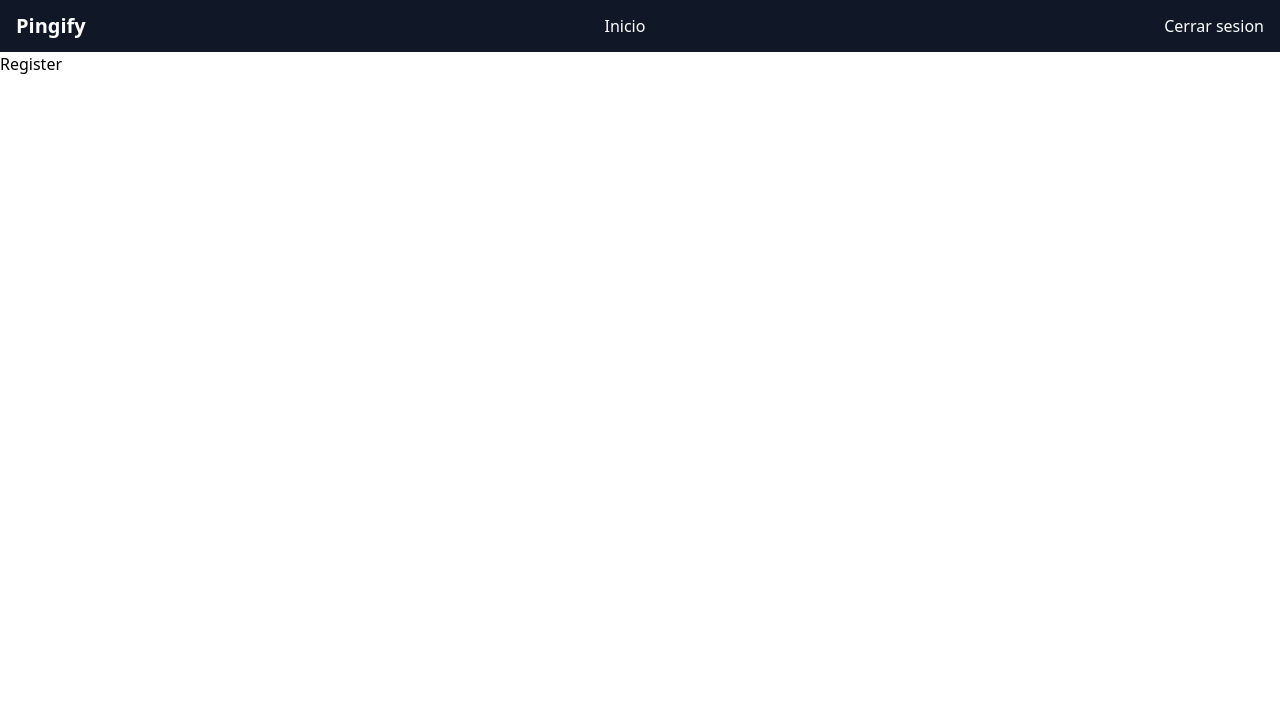
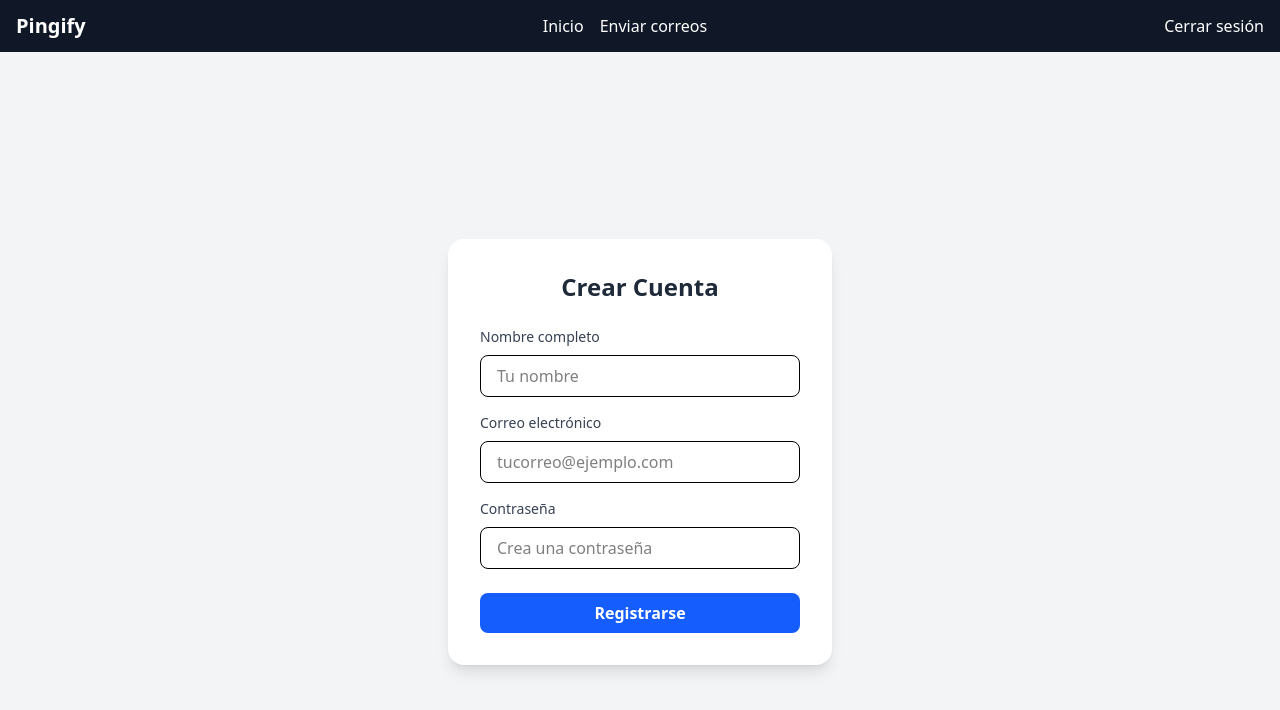
Before and after one commit to jaavispeed/Pingify, a React (Vite) app: page /register in a window 1280 px wide. Shown: the top 710 px of the page. Built offline with nearby package versions, Linux system fonts and the light colour scheme.

Commit message:
Estructura Basica con tailwind

```diff
--- a/src/components/Home/Home.jsx
+++ b/src/components/Home/Home.jsx
@@ -1,9 +1,22 @@
-import React from 'react'
+import React from 'react';
 
 const Home = () => {
+  // Puedes reemplazar estos valores con datos reales más adelante
+  const username = 'Usuario'; // O lo que recibas del backend
+  const subscribers = 123; // Número de personas suscritas al link
+
   return (
-    <div>home</div>
-  )
-}
+    <div className="min-h-screen flex items-center justify-center bg-gray-100 px-4">
+      <div className="bg-white shadow-xl rounded-2xl p-8 w-full max-w-md text-center">
+        <h1 className="text-3xl font-bold text-gray-800 mb-4">
+          ¡Bienvenido, {username}!
+        </h1>
+        <p className="text-gray-600 text-lg">
+          Tienes <span className="font-semibold text-blue-600">{subscribers}</span> personas que están suscritas a tu link.
+        </p>
+      </div>
+    </div>
+  );
+};
 
-export default Home
+export default Home;
--- a/src/components/Navbar/Navbar.jsx
+++ b/src/components/Navbar/Navbar.jsx
@@ -18,6 +18,13 @@ export const Navbar = () => {
         >
           Inicio
         </NavLink>
+
+        <NavLink
+          className="hover:text-gray-300 transition"
+          to="/Emails"
+        >
+          Enviar correos
+        </NavLink>
       </div>
 
       <div>
@@ -25,7 +32,7 @@ export const Navbar = () => {
           className="hover:text-gray-300 transition"
           to="/login"
         >
-          Cerrar sesion
+          Cerrar sesión
         </NavLink>
       </div>
     </nav>
--- /dev/null
+++ b/src/components/SendEmails/SendEmails.jsx
@@ -0,0 +1,46 @@
+import React from 'react';
+
+const SendEmails = () => {
+  return (
+    <div className="min-h-screen flex items-center justify-center bg-gray-100 px-4">
+      <div className="bg-white shadow-lg rounded-2xl p-8 w-full max-w-2xl">
+        <h2 className="text-2xl font-bold text-center mb-6 text-gray-800">Enviar Correo</h2>
+
+        <form>
+          <div className="mb-4">
+            <label className="block text-gray-700 text-sm mb-2" htmlFor="subject">
+              Asunto
+            </label>
+            <input
+              id="subject"
+              type="text"
+              placeholder="Asunto del correo"
+              className="w-full px-4 py-2 border rounded-lg focus:outline-none focus:ring-2 focus:ring-blue-500"
+            />
+          </div>
+
+          <div className="mb-6">
+            <label className="block text-gray-700 text-sm mb-2" htmlFor="message">
+              Mensaje
+            </label>
+            <textarea
+              id="message"
+              rows="6"
+              placeholder="Escribe tu mensaje aquí..."
+              className="w-full px-4 py-2 border rounded-lg focus:outline-none focus:ring-2 focus:ring-blue-500 resize-none"
+            ></textarea>
+          </div>
+
+          <button
+            type="submit"
+            className="w-full bg-blue-600 hover:bg-blue-700 text-white font-semibold py-2 px-4 rounded-lg transition duration-200"
+          >
+            Enviar
+          </button>
+        </form>
+      </div>
+    </div>
+  );
+};
+
+export default SendEmails;
--- a/src/components/auth/Login/Login.jsx
+++ b/src/components/auth/Login/Login.jsx
@@ -1,9 +1,46 @@
-import React from 'react'
+import React from 'react';
 
 const Login = () => {
   return (
-    <div>Login</div>
-  )
-}
+    <div className="min-h-screen flex items-center justify-center bg-gray-100 px-4">
+      <div className="bg-white shadow-lg rounded-2xl p-8 w-full max-w-sm">
+        <h2 className="text-2xl font-bold text-center mb-6 text-gray-800">Iniciar Sesión</h2>
 
-export default Login
+        <form>
+          <div className="mb-4">
+            <label className="block text-gray-700 text-sm mb-2" htmlFor="email">
+              Correo electrónico
+            </label>
+            <input
+              id="email"
+              type="email"
+              placeholder="tucorreo@ejemplo.com"
+              className="w-full px-4 py-2 border rounded-lg focus:outline-none focus:ring-2 focus:ring-blue-500"
+            />
+          </div>
+
+          <div className="mb-6">
+            <label className="block text-gray-700 text-sm mb-2" htmlFor="password">
+              Contraseña
+            </label>
+            <input
+              id="password"
+              type="password"
+              placeholder="••••••••"
+              className="w-full px-4 py-2 border rounded-lg focus:outline-none focus:ring-2 focus:ring-blue-500"
+            />
+          </div>
+
+          <button
+            type="submit"
+            className="w-full bg-blue-600 hover:bg-blue-700 text-white font-semibold py-2 px-4 rounded-lg transition duration-200"
+          >
+            Ingresar
+          </button>
+        </form>
+      </div>
+    </div>
+  );
+};
+
+export default Login;
--- a/src/components/auth/Register/Register.jsx
+++ b/src/components/auth/Register/Register.jsx
@@ -1,9 +1,58 @@
-import React from 'react'
+import React from 'react';
 
 const Register = () => {
   return (
-    <div>Register</div>
-  )
-}
+    <div className="min-h-screen flex items-center justify-center bg-gray-100 px-4">
+      <div className="bg-white shadow-lg rounded-2xl p-8 w-full max-w-sm">
+        <h2 className="text-2xl font-bold text-center mb-6 text-gray-800">Crear Cuenta</h2>
 
-export default Register
+        <form>
+          <div className="mb-4">
+            <label className="block text-gray-700 text-sm mb-2" htmlFor="name">
+              Nombre completo
+            </label>
+            <input
+              id="name"
+              type="text"
+              placeholder="Tu nombre"
+              className="w-full px-4 py-2 border rounded-lg focus:outline-none focus:ring-2 focus:ring-blue-500"
+            />
+          </div>
+
+          <div className="mb-4">
+            <label className="block text-gray-700 text-sm mb-2" htmlFor="email">
+              Correo electrónico
+            </label>
+            <input
+              id="email"
+              type="email"
+              placeholder="tucorreo@ejemplo.com"
+              className="w-full px-4 py-2 border rounded-lg focus:outline-none focus:ring-2 focus:ring-blue-500"
+            />
+          </div>
+
+          <div className="mb-6">
+            <label className="block text-gray-700 text-sm mb-2" htmlFor="password">
+              Contraseña
+            </label>
+            <input
+              id="password"
+              type="password"
+              placeholder="Crea una contraseña"
+              className="w-full px-4 py-2 border rounded-lg focus:outline-none focus:ring-2 focus:ring-blue-500"
+            />
+          </div>
+
+          <button
+            type="submit"
+            className="w-full bg-blue-600 hover:bg-blue-700 text-white font-semibold py-2 px-4 rounded-lg transition duration-200"
+          >
+            Registrarse
+          </button>
+        </form>
+      </div>
+    </div>
+  );
+};
+
+export default Register;
--- a/src/router/AppRouter.jsx
+++ b/src/router/AppRouter.jsx
@@ -4,6 +4,7 @@ import Login from '../components/auth/Login/Login.jsx'
 import Register from '../components/auth/Register/Register.jsx'
 import Home from '../components/Home/Home.jsx'
 import { Navbar } from '../components/Navbar/Navbar.jsx'
+import SendEmails from '../components/SendEmails/SendEmails.jsx'
 
 const AppRouter = () => {
   return (
@@ -13,6 +14,7 @@ const AppRouter = () => {
         <Route path="login" element={<Login/>} />
         <Route path="register" element={<Register/>}/>
         <Route path="home" element={<Home/>}/>
+        <Route path="Emails" element={<SendEmails/>}/>
 
         <Route path="/" element={<Navigate to="/login"/>}/>
     </Routes>
```
